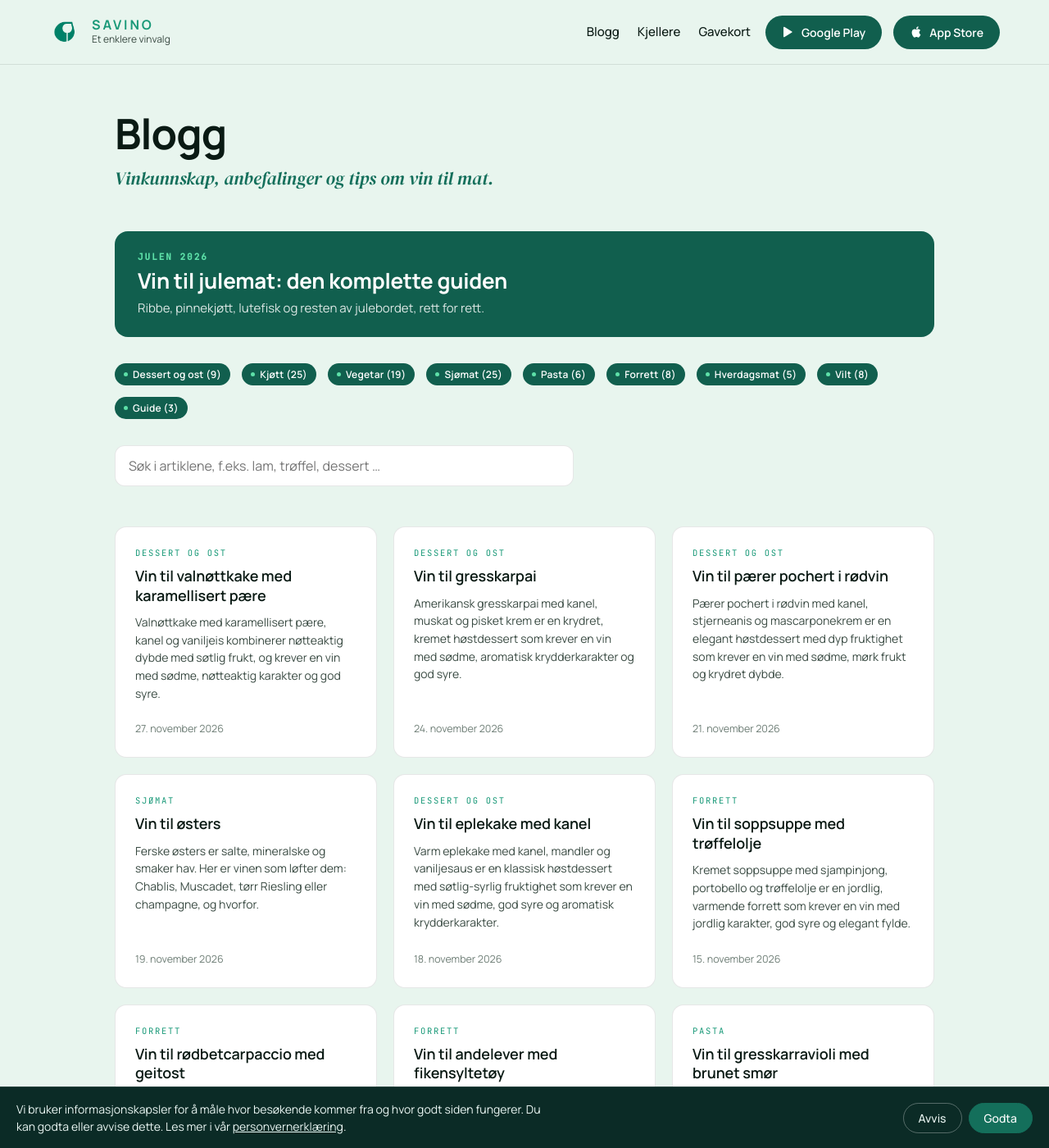
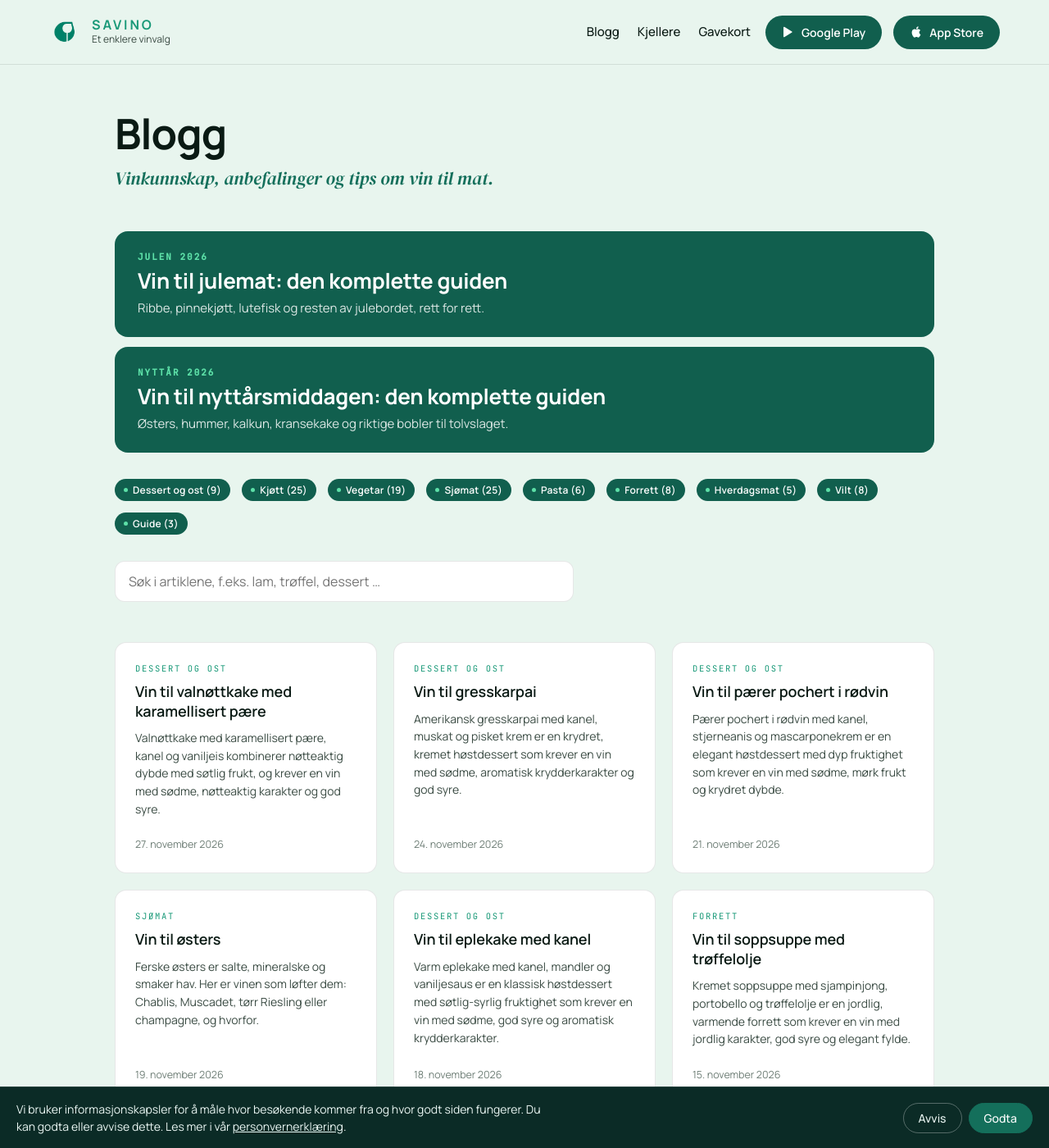
Before and after one commit to timkirstein/savino-support, a Jekyll site: the page built from blogg/index.html, in a window 1280 px wide and 1400 px high. Shown: the whole window at 82% size. Built offline with Jekyll 4.4.1, drawn with Linux system fonts in a browser that asks for light colours.

Commit message:
Säsongsbanners: jul och nyår parallellt, nyår ensam 25 dec–1 jan
Co-Authored-By: Claude Opus 5.5 <noreply@anthropic.com>

```diff
--- a/_layouts/blog-index.html
+++ b/_layouts/blog-index.html
@@ -11,13 +11,20 @@ layout: default
       {% endif %}
     </div>
 
-    {% if page.featured %}
-    <a class="featured-banner" href="{{ page.featured.url }}">
-      <span class="eyebrow">{{ page.featured.eyebrow }}</span>
-      <strong>{{ page.featured.title }}</strong>
-      <span class="text">{{ page.featured.text }}</span>
+    {%- comment -%}
+      Season banners: each item may have from/until ("YYYY-MM-DD", inclusive).
+      The site is rebuilt every morning, so banners switch on their own.
+    {%- endcomment -%}
+    {%- assign today = site.time | date: "%Y-%m-%d" -%}
+    {%- for f in page.featured -%}
+      {%- if f.from and today < f.from -%}{%- continue -%}{%- endif -%}
+      {%- if f.until and today > f.until -%}{%- continue -%}{%- endif %}
+    <a class="featured-banner" href="{{ f.url }}">
+      <span class="eyebrow">{{ f.eyebrow }}</span>
+      <strong>{{ f.title }}</strong>
+      <span class="text">{{ f.text }}</span>
     </a>
-    {% endif %}
+    {%- endfor %}
 
     {% if site.categories.size > 0 %}
     <nav class="meta-row" aria-label="Kategorier" style="margin-bottom:32px; flex-wrap:wrap;">
--- a/_sass/_pillar.scss
+++ b/_sass/_pillar.scss
@@ -191,6 +191,7 @@
   transition: transform 0.15s;
 
   &:hover { transform: translateY(-2px); }
+  & + .featured-banner { margin-top: -20px; }
 
   .eyebrow {
     font-family: var(--mono);
--- a/blogg/index.html
+++ b/blogg/index.html
@@ -3,8 +3,14 @@ layout: blog-index
 title: Blogg
 description: Vinkunnskap, anbefalinger og tips om vin til mat.
 featured:
-  url: /blogg/vin-til-julemat/
-  eyebrow: "Julen 2026"
-  title: "Vin til julemat: den komplette guiden"
-  text: "Ribbe, pinnekjøtt, lutefisk og resten av julebordet, rett for rett."
+  - url: /blogg/vin-til-julemat/
+    eyebrow: "Julen 2026"
+    title: "Vin til julemat: den komplette guiden"
+    text: "Ribbe, pinnekjøtt, lutefisk og resten av julebordet, rett for rett."
+    until: "2026-12-24"
+  - url: /blogg/vin-til-nyttar/
+    eyebrow: "Nyttår 2026"
+    title: "Vin til nyttårsmiddagen: den komplette guiden"
+    text: "Østers, hummer, kalkun, kransekake og riktige bobler til tolvslaget."
+    until: "2027-01-01"
 ---
```
